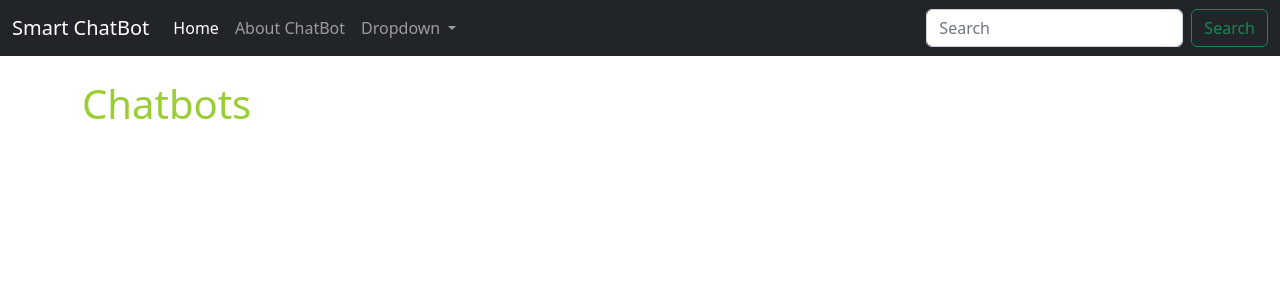
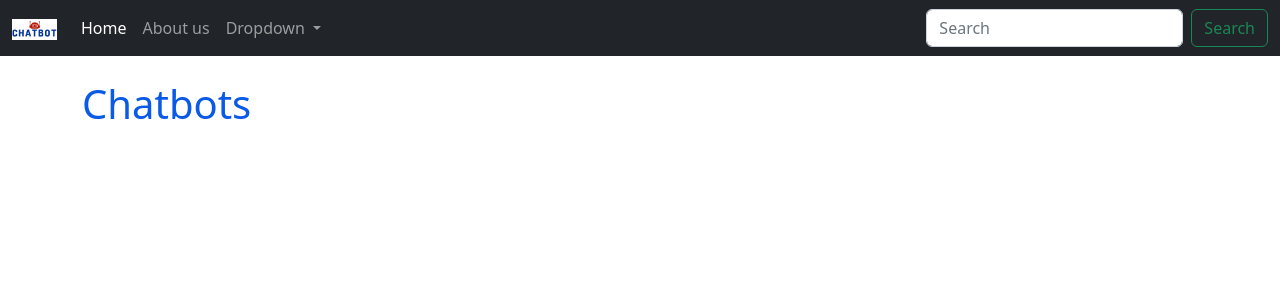
Before and after one commit to RhythmSharma10614346/CA_Python-Project-B9IS123-, a Django app: page / in a window 1280 px wide. Shown: the top 300 px of the page. Run offline with Django 4.2, Linux system fonts and the light colour scheme.

Commit message:
colors
changing colors

```diff
--- a/chat-bot-web/mysite/website/static/website/style.css
+++ b/chat-bot-web/mysite/website/static/website/style.css
@@ -1,5 +1,5 @@
 h1{
 
-	color:yellowgreen;
+	color:rgb(9, 90, 230);
 
 }
--- a/chat-bot-web/mysite/website/templates/navbar.html
+++ b/chat-bot-web/mysite/website/templates/navbar.html
@@ -1,6 +1,9 @@
 <nav class="navbar navbar-expand-lg navbar-dark bg-dark">
     <div class="container-fluid">
-      <a class="navbar-brand" href="{% url 'index' %}">Smart ChatBot</a>
+      <a class="navbar-brand">
+        <!--Chatbot Logo-->
+        <img src="./chatbot.png" width="45" alt="" class="d-inline-block align-middle mr-2">
+      </a>
       <button class="navbar-toggler" type="button" data-bs-toggle="collapse" data-bs-target="#navbarSupportedContent" aria-controls="navbarSupportedContent" aria-expanded="false" aria-label="Toggle navigation">
         <span class="navbar-toggler-icon"></span>
       </button>
@@ -10,23 +13,23 @@
             <a class="nav-link active" aria-current="page" href="{% url 'index' %}">Home</a>
           </li>
           <li class="nav-item">
-            <a class="nav-link" href="{% url 'about' %}">About ChatBot</a>
+            <a class="nav-link" href="{% url 'about' %}">About us</a>
           </li>
           <li class="nav-item dropdown">
             <a class="nav-link dropdown-toggle" href="#" role="button" data-bs-toggle="dropdown" aria-expanded="false">
               Dropdown
             </a>
             <ul class="dropdown-menu">
-              <li><a class="dropdown-item" href="#">Action</a></li>
-              <li><a class="dropdown-item" href="#">Another action</a></li>
+              <li><a class="dropdown-item" href="#">Click Bot</a></li>
+              <li><a class="dropdown-item" href="#">AI Bot</a></li>
               <li><hr class="dropdown-divider"></li>
-              <li><a class="dropdown-item" href="#">Something else here</a></li>
+              <li><a class="dropdown-item" href="#">Hybrid Chatbot</a></li>
             </ul>
           </li>
         </ul>
         <form class="d-flex" role="search">
           <input class="form-control me-2" type="search" placeholder="Search" aria-label="Search">
-          <button class="btn btn-outline-success" type="submit">Search</button>
+          <button class="btn btn-outline-success" type="submit" color="Blue" >Search</button>
         </form>
       </div>
     </div>
```
Also changed, not shown: chat-bot-web/mysite/website/templates/chatbot.png (added), chat-bot-web/mysite/website/templates/fevicon.png (added).
